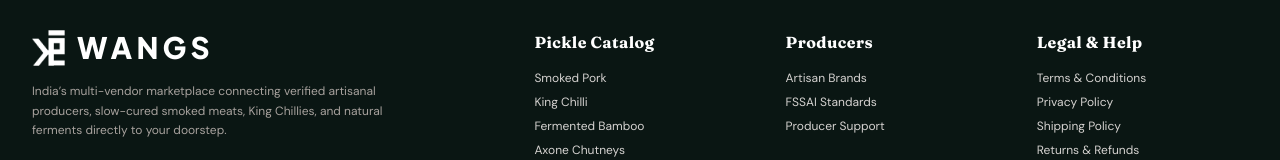
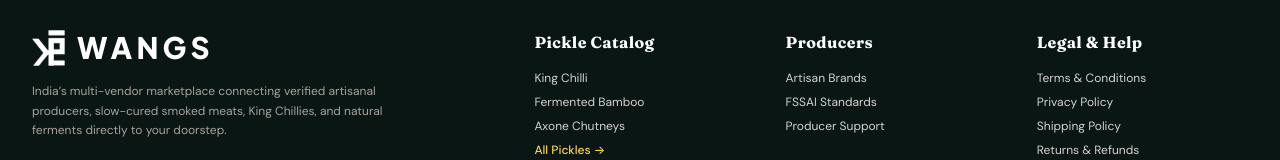
Before and after one commit to wangssupport-lang/wangs, a React (Vite) app in the folder wangs_frontend/: page /contact in a window 1280 px wide. Shown: the part 583-743 px from the top of the page. Built offline with nearby package versions, Linux system fonts and the light colour scheme; no server answers; a web font is replaced by a local one.

Commit message:
Remove Smoked Pork link from Pickle Catalog in footer

```diff
--- a/wangs_frontend/src/components/Footer.jsx
+++ b/wangs_frontend/src/components/Footer.jsx
@@ -68,11 +68,6 @@
               Pickle Catalog
             </h4>
             <ul className="space-y-2 text-xs">
-              <li>
-                <Link to="/products?category=pork-pickle" className="hover:text-white transition-colors">
-                  Smoked Pork
-                </Link>
-              </li>
               <li>
                 <Link to="/products?category=chilli-pickle" className="hover:text-white transition-colors">
                   King Chilli
```
